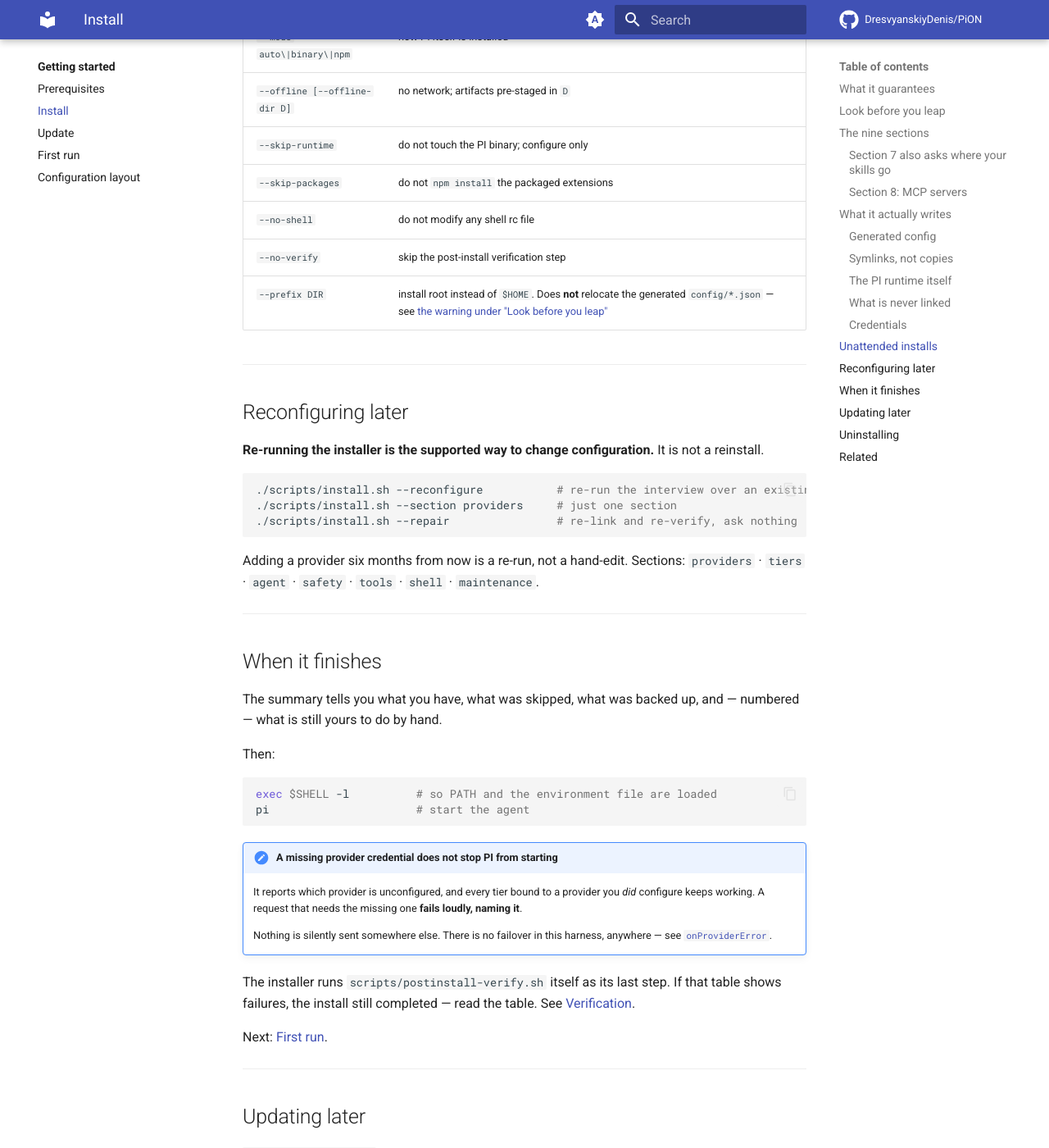
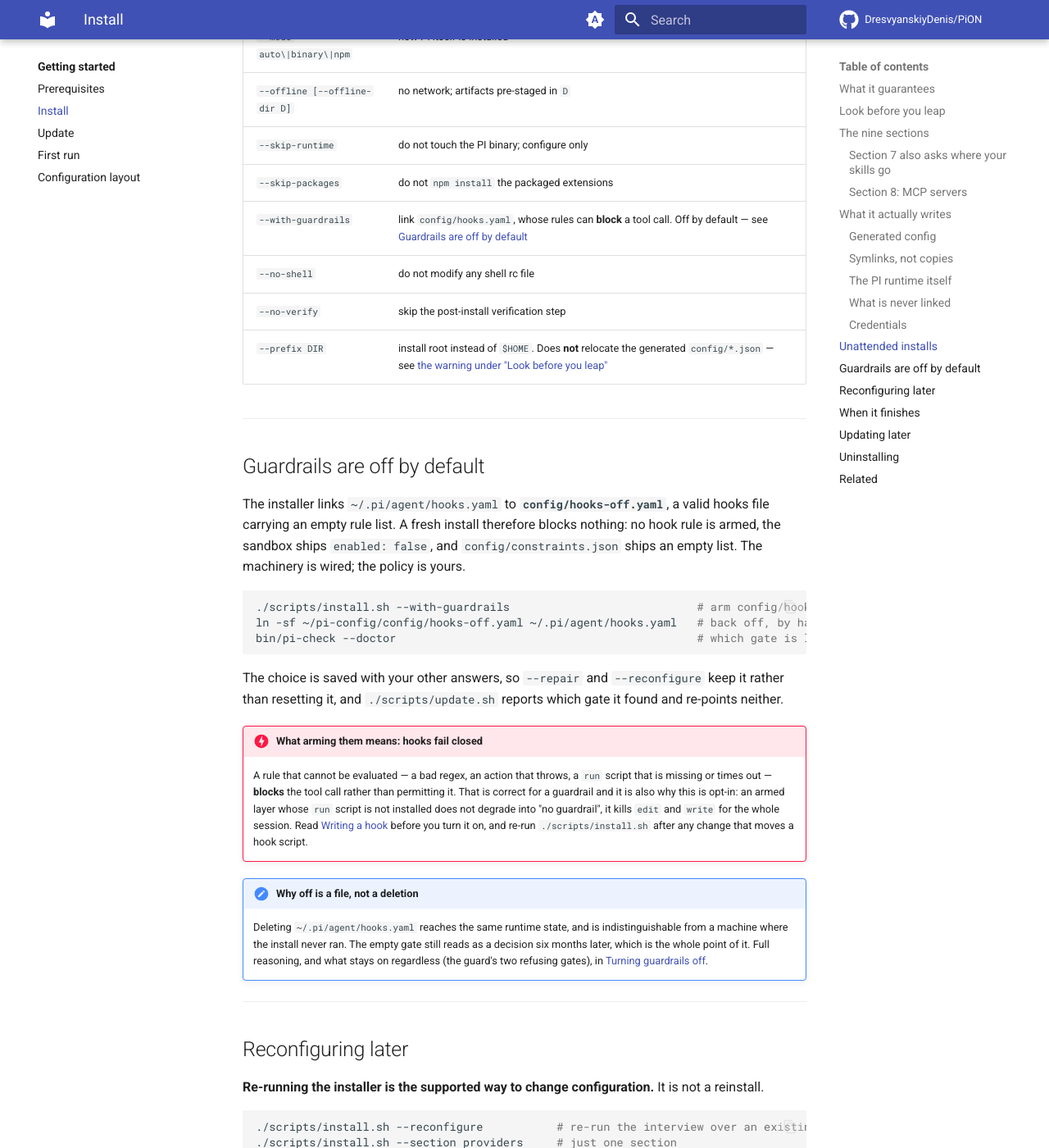
Before and after one commit to DresvyanskiyDenis/PiON, an MkDocs documentation site: the page built from docs/getting-started/install.md, in a window 1280 px wide and 1400 px high, scrolled down 6709 px. Shown: the whole window at 82% size. Built offline with MkDocs 1.6.1 and Material for MkDocs 9.7.7, drawn with Linux system fonts in a browser that asks for light colours; comment, search, counter and statistics services are not loaded.

Commit message:
docs(hooks): say that guardrails are off, and what turning them on costs
The off-switch was documented as a swap you make against a default that arms itself,
and three places said so in as many words: hooks.md promised "the next install.sh or
update.sh puts the rules back without asking", hooks-off.yaml's own header repeated it,
and --doctor told anyone on a third target that both scripts would re-point it at the
rule set. All three became false with the default flip, and a stale promise in a
safety doc is worse than no doc — it is the one people act on without re-reading.

README gets the claim next to the two it belongs with ("no skill is loaded by
default", "no MCP server definitions either"), including why: a gate nobody chose does
not protect a write path, it breaks one silently, and a surprising refusal teaches the
operator to disable the layer wholesale rather than to fix the rule.

install.md gets the opt-in, the manual swap back, the doctor command that answers
"which gate is live", and a danger note on what arming them means — hooks fail closed,
so an armed layer with a missing `run` script does not degrade to "no guardrail", it
kills edit and write for the session. That is exactly why it is opt-in and not a
prompt during the interview.

````diff
--- a/docs/getting-started/install.md
+++ b/docs/getting-started/install.md
@@ -255,9 +255,42 @@ Other useful flags:
 | `--offline [--offline-dir D]` | no network; artifacts pre-staged in `D` |
 | `--skip-runtime` | do not touch the PI binary; configure only |
 | `--skip-packages` | do not `npm install` the packaged extensions |
+| `--with-guardrails` | link `config/hooks.yaml`, whose rules can **block** a tool call. Off by default — see [Guardrails are off by default](#guardrails-are-off-by-default) |
 | `--no-shell` | do not modify any shell rc file |
 | `--no-verify` | skip the post-install verification step |
 | `--prefix DIR` | install root instead of `$HOME`. Does **not** relocate the generated `config/*.json` — see [the warning under "Look before you leap"](#look-before-you-leap) |
+
+---
+
+## Guardrails are off by default
+
+The installer links `~/.pi/agent/hooks.yaml` to **`config/hooks-off.yaml`**, a valid hooks file
+carrying an empty rule list. A fresh install therefore blocks nothing: no hook rule is armed, the
+sandbox ships `enabled: false`, and `config/constraints.json` ships an empty list. The machinery is
+wired; the policy is yours.
+
+```bash
+./scripts/install.sh --with-guardrails                            # arm config/hooks.yaml
+ln -sf ~/pi-config/config/hooks-off.yaml ~/.pi/agent/hooks.yaml   # back off, by hand
+bin/pi-check --doctor                                             # which gate is live right now
+```
+
+The choice is saved with your other answers, so `--repair` and `--reconfigure` keep it rather than
+resetting it, and `./scripts/update.sh` reports which gate it found and re-points neither.
+
+!!! danger "What arming them means: hooks fail closed"
+    A rule that cannot be evaluated — a bad regex, an action that throws, a `run` script that is
+    missing or times out — **blocks** the tool call rather than permitting it. That is correct for a
+    guardrail and it is also why this is opt-in: an armed layer whose `run` script is not installed
+    does not degrade into "no guardrail", it kills `edit` and `write` for the whole session. Read
+    [Writing a hook](../extending/hooks.md) before you turn it on, and re-run
+    `./scripts/install.sh` after any change that moves a hook script.
+
+!!! note "Why off is a file, not a deletion"
+    Deleting `~/.pi/agent/hooks.yaml` reaches the same runtime state, and is indistinguishable from
+    a machine where the install never ran. The empty gate still reads as a decision six months
+    later, which is the whole point of it. Full reasoning, and what stays on regardless (the guard's
+    two refusing gates), in [Turning guardrails off](../extending/hooks.md#turning-guardrails-off).
 
 ---
 
````
Also changed, not shown: README.md (+10 -0 lines), docs/extending/hooks.md (+13 -7 lines), 2 other files.
